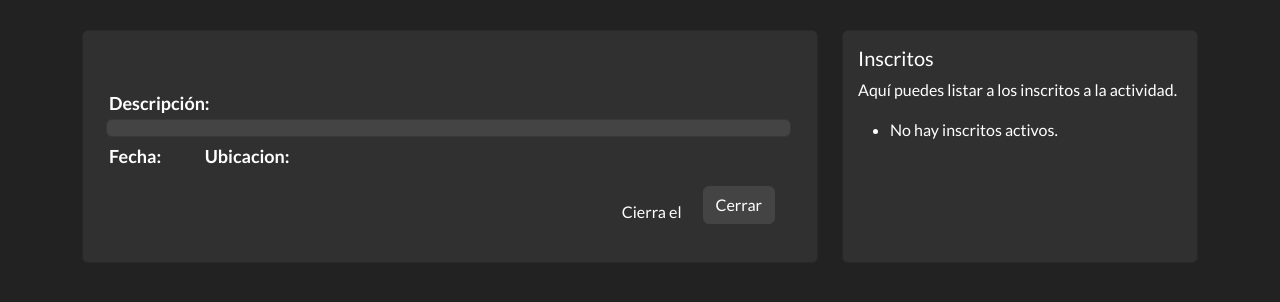
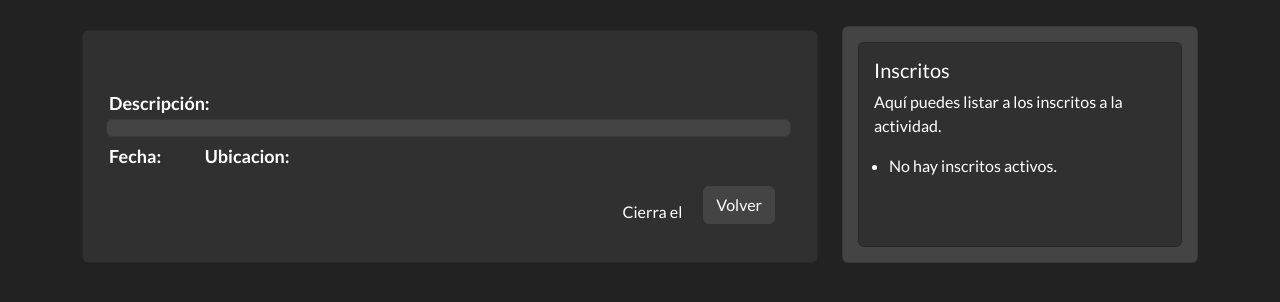
Before and after one commit to JJGL-2264422/WebVoluntarios, a PHP site: page /vista/actividad_detalles.php?actcod=1 in a window 1280 px wide. Shown: the part 72-374 px from the top of the page. Run offline with PHP 8.4, Linux system fonts and the light colour scheme; a user stored in the database is signed in; data comes from the database, SQL or seed files in the repository; tables that the repository leaves empty hold one stand-in row (values such as "Sample post").

Commit message:
Cambio visuales menores.

```diff
--- a/vista/actividad_detalles.php
+++ b/vista/actividad_detalles.php
@@ -141,7 +141,7 @@
     </div>
   </nav>
 
-    <div class="container" style="margin-top:2%">
+  <div class="container" style="margin-top:2%;margin-bottom:2%">
     <div class="main">
       <div class="row d-flex">
         <div class="col-md-8 mt-1">
@@ -193,7 +193,7 @@
                 <?php endif; ?>
                 <!-- Boton Cerrar -->
                 <form method="POST" action="">
-                                  <button type="submit" name="cerrar" class="btn btn-secondary m-3">Cerrar</butto>
+                  <button type="submit" name="cerrar" class="btn btn-secondary m-3">Volver</button>
                 </form>
               </div>
             </div>
@@ -201,27 +201,38 @@
         </div>
 
         <!-- Inscritos -->
-                <div class="col-md-4 mt-1">
-                    <div class="card bg-secundary h-100 inscritos-card">
+        <div class="col-md-4" style="height:auto;align-items:start">
+          <div class="card bg-secondary h-100 inscritos-card">
+            <div class="card" style="padding:15px;">
               <h5>Inscritos</h5>
               <p>Aquí puedes listar a los inscritos a la actividad.</p>
-                        <ul>
+              <ul style="padding-left: 15px;">
                 <?php if ($inscritos): ?>
                   <?php foreach ($inscritos as $inscrito): ?>
                     <li>
-                                <?php echo htmlspecialchars($inscrito['username']); ?>   --
+                      <?php echo htmlspecialchars($inscrito['username']); ?> --
                       <?php
                       //Estrellas
-                                $valoracion = intval($inscrito['valoracion']);
-                                for ($i = 1; $i <= 5; $i++): ?>
-                                  <span class="fa fa-star<?php echo $i > $valoracion ? '-o' : ''; ?>"></spa>
-                                <?php endfor; ?>
+                      $valoracion = $inscrito['valoracion'];
+                      for ($x = 1; $x <= 5; $x++) {
+                        if ($valoracion < $x) {
+                          if (is_float($valoracion) && (round($valoracion) == $x)) { //Si la aproximación es igual a $x, se crea una media estrella.
+                            echo '<span class="fa fa-star-half-o"></span>';
+                          } else {
+                            echo '<span class="fa fa-star-o"></span>';
+                          }
+                        } else {
+                          echo '<span class="fa fa-star"></span>';
+                        }
+                      }
+                      ?>
                     </li>
                   <?php endforeach; ?>
                 <?php else: ?>
                   <li>No hay inscritos activos.</li>
                 <?php endif; ?>
               </ul>
+            </div>
           </div>
         </div>
 
```
Lines whose indentation alone changed are shown as unchanged.
